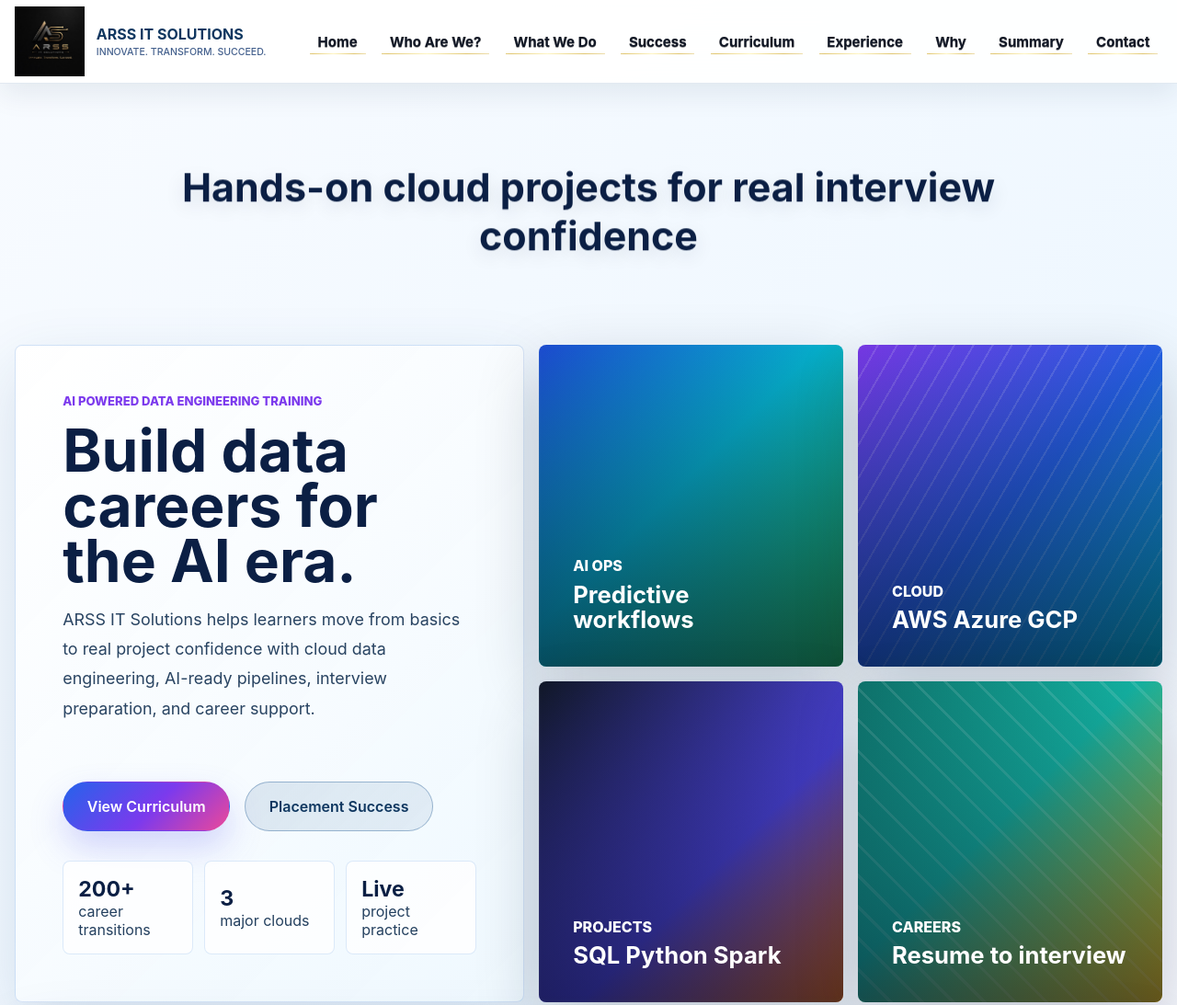
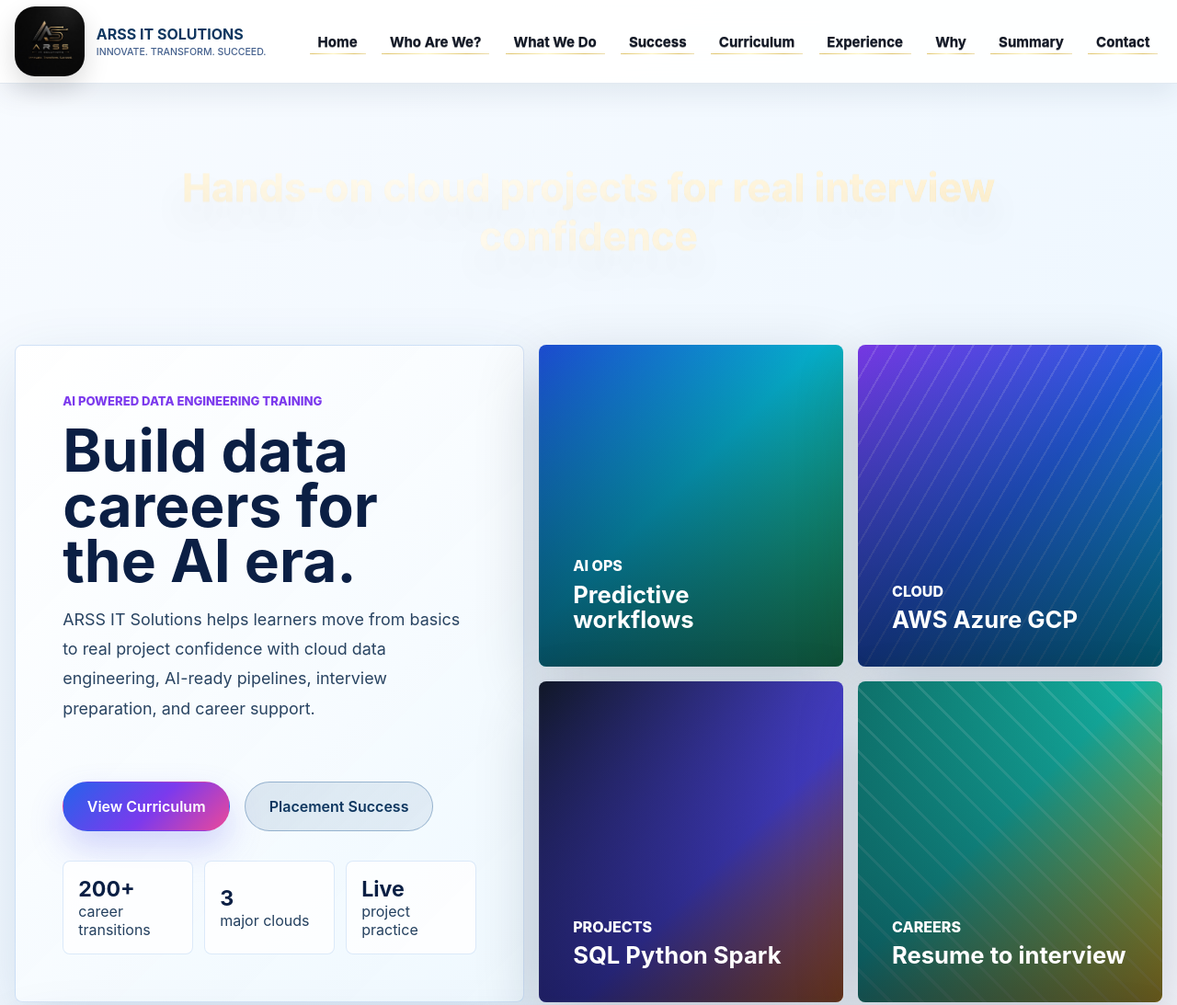
Before and after one commit to arssitsolutions/Arss_website_Repo, a website: page public/index.html in a window 1280 px wide. Shown: the top 1093 px of the page at 92% size. Drawn offline with Linux system fonts and the light colour scheme.

Commit message:
arss_website commits

```diff
--- a/public/css/style.css
+++ b/public/css/style.css
@@ -54,8 +54,11 @@
 
 .site-logo {
   width: 76px;
-  height: auto;
+  height: 76px;
   display: block;
+  object-fit: cover;
+  border-radius: 22px;
+  box-shadow: 0 12px 28px rgba(0, 0, 0, 0.14);
 }
 
 .brand-mark,
@@ -658,12 +661,15 @@
   padding: 1.35rem 2rem;
   border: none;
   border-radius: 0;
-  color: #0b1f44;
-  background: transparent;
+  color: transparent;
+  background: linear-gradient(85deg, #ffd470 0%, #ffeab3 18%, #fff3d4 36%, #ffe5a3 60%, #ffdf92 80%, #fbcf63 100%);
+  -webkit-background-clip: text;
+  background-clip: text;
+  -webkit-text-fill-color: transparent;
   box-shadow: none;
   backdrop-filter: none;
   font-size: clamp(1.35rem, 2.8vw, 2.8rem);
-  text-shadow: 0 5px 18px rgba(11, 31, 68, 0.12);
+  text-shadow: 0 18px 34px rgba(11, 31, 68, 0.1), 0 0 0.4px rgba(255, 255, 255, 0.65);
   animation: quoteComeForward 15s cubic-bezier(0.16, 1, 0.3, 1) infinite;
 }
 
```
